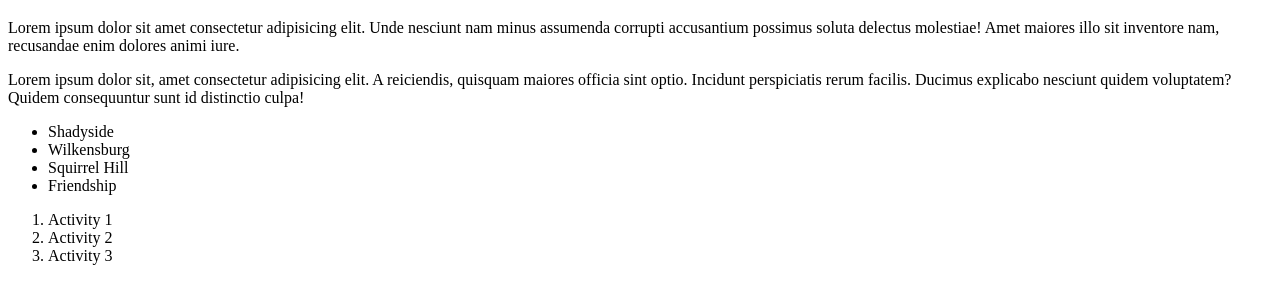
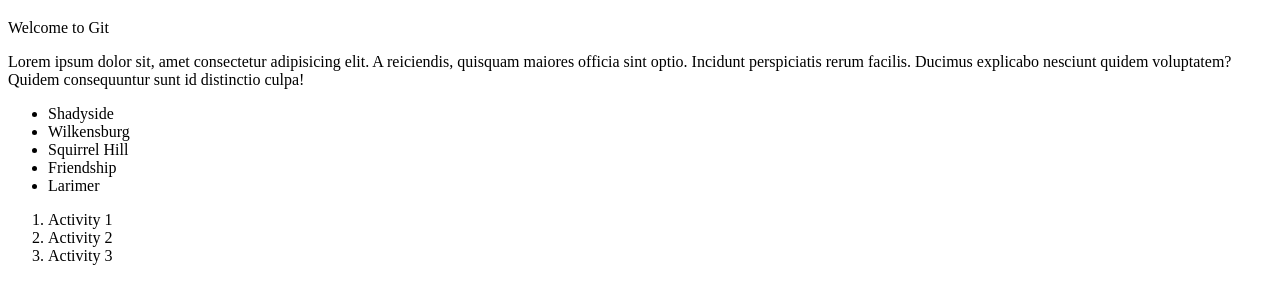
Before and after one commit to buzzbyte/simple-travel-site, a plain HTML site: page index.html in a window 1280 px wide. Shown: the part 87-390 px from the top of the page. Drawn offline with Linux system fonts and the light colour scheme.

Commit message:
add another neighborhood, changed intro

```diff
--- a/index.html
+++ b/index.html
@@ -14,7 +14,7 @@
     <main>
         <h1 id="heading" class="highlight">Home</h1>
 
-        <div title="introduction">Lorem ipsum dolor sit amet consectetur adipisicing elit. Unde nesciunt nam minus assumenda corrupti accusantium possimus soluta delectus molestiae! Amet maiores illo sit inventore nam, recusandae enim dolores animi iure.</div>
+        <div title="introduction">Welcome to Git</div>
 
         <p>Lorem ipsum dolor sit, amet consectetur adipisicing elit. A reiciendis, quisquam maiores officia sint optio. Incidunt perspiciatis rerum facilis. Ducimus explicabo nesciunt quidem voluptatem? Quidem consequuntur sunt id distinctio culpa!</p>
 
@@ -23,6 +23,7 @@
             <li>Wilkensburg</li>
             <li>Squirrel Hill</li>
             <li>Friendship</li>
+            <li>Larimer</li>
         </ul>
 
         <ol>
```
